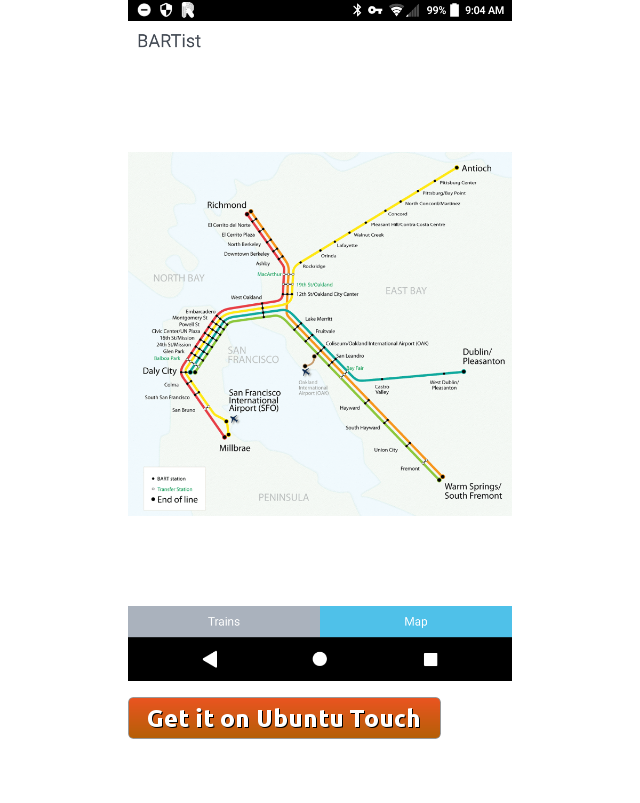
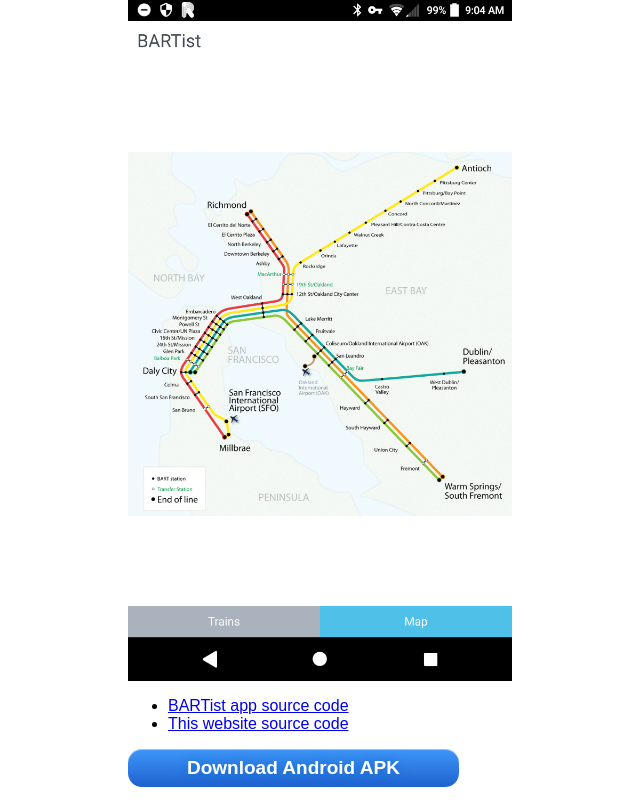
Before and after one commit to unix1/bartist-www, a plain HTML site: page www/index.html in a window 1280 px wide. Shown: the part 838-1641 px from the top of the page, without its empty margins (0-640 px from the left). Before the commit the page ends 1593 px from the top, so only its background shows below. Drawn offline with Linux system fonts and the light colour scheme.

Commit message:
Update download button

```diff
--- a/www/index.html
+++ b/www/index.html
@@ -1,9 +1,50 @@
 <html>
   <head>
     <title>BARTist - real-time BART departure schedules for Android</title>
+    <style type="text/css">
+    .download {
+        -moz-box-shadow:inset 0px 1px 0px 0px #97c4fe;
+        -webkit-box-shadow:inset 0px 1px 0px 0px #97c4fe;
+        box-shadow:inset 0px 1px 0px 0px #97c4fe;
+        background:-webkit-gradient(linear, left top, left bottom, color-stop(0.05, #3d94f6), color-stop(1, #1e62d0));
+        background:-moz-linear-gradient(top, #3d94f6 5%, #1e62d0 100%);
+        background:-webkit-linear-gradient(top, #3d94f6 5%, #1e62d0 100%);
+        background:-o-linear-gradient(top, #3d94f6 5%, #1e62d0 100%);
+        background:-ms-linear-gradient(top, #3d94f6 5%, #1e62d0 100%);
+        background:linear-gradient(to bottom, #3d94f6 5%, #1e62d0 100%);
+        filter:progid:DXImageTransform.Microsoft.gradient(startColorstr='#3d94f6', endColorstr='#1e62d0',GradientType=0);
+        background-color:#3d94f6;
+        -moz-border-radius:14px;
+        -webkit-border-radius:14px;
+        border-radius:14px;
+        display:inline-block;
+        cursor:pointer;
+        color:#ffffff;
+        font-family:Arial;
+        font-size:19px;
+        font-weight:bold;
+        padding:8px 59px;
+        text-decoration:none;
+        text-shadow:0px 0px 11px #1570cd;
+    }
+    .download:hover {
+        background:-webkit-gradient(linear, left top, left bottom, color-stop(0.05, #1e62d0), color-stop(1, #3d94f6));
+        background:-moz-linear-gradient(top, #1e62d0 5%, #3d94f6 100%);
+        background:-webkit-linear-gradient(top, #1e62d0 5%, #3d94f6 100%);
+        background:-o-linear-gradient(top, #1e62d0 5%, #3d94f6 100%);
+        background:-ms-linear-gradient(top, #1e62d0 5%, #3d94f6 100%);
+        background:linear-gradient(to bottom, #1e62d0 5%, #3d94f6 100%);
+        filter:progid:DXImageTransform.Microsoft.gradient(startColorstr='#1e62d0', endColorstr='#3d94f6',GradientType=0);
+        background-color:#1e62d0;
+    }
+    .download:active {
+        position:relative;
+        top:1px;
+    }
+    </style>
   </head>
   <body style="width: 80%; margin: 0 auto; font-family: sans-serif">
-    <p><img style="float: left; margin: 0 .5em .5em 0;" width="128px" height="auto" src="BARTist.png"/><h2>BARTist</h2></p>
+    <p><img style="float: left; margin: .5em .5em .5em .5em;" width="128px" height="auto" src="BARTist.png"/><h2>BARTist</h2></p>
     <p>BARTist is an Android app that lets you see real-time BART train departure times for any train station.</p>
     <p>BARTist is Free Software and is available under GNU GPL v3.</p>
     <p>Feedback and suggestions are more than welcome by creating an <a href="https://github.com/unix1/bartist/issues">issue</a> on GitHub.</p>
@@ -14,7 +55,13 @@
       <img width="384px" height="auto" src="screenshot3.png"/>
     </p>
     <p>
-      <a href="scope://com.canonical.scopes.clickstore?q=BARTist"><img src="download-button.png"/></a>
+      <ul>
+        <li><a href="https://github.com/unix1/bartist">BARTist app source code</a></li>
+        <li><a href="https://github.com/unix1/bartist-www">This website source code</a></li>
+      </ul>
+    </p>
+    <p>
+      <a href="android-build-release-signed-1.0.apk" class="download">Download Android APK</a>
     </p>
   </body>
 </html>
```
